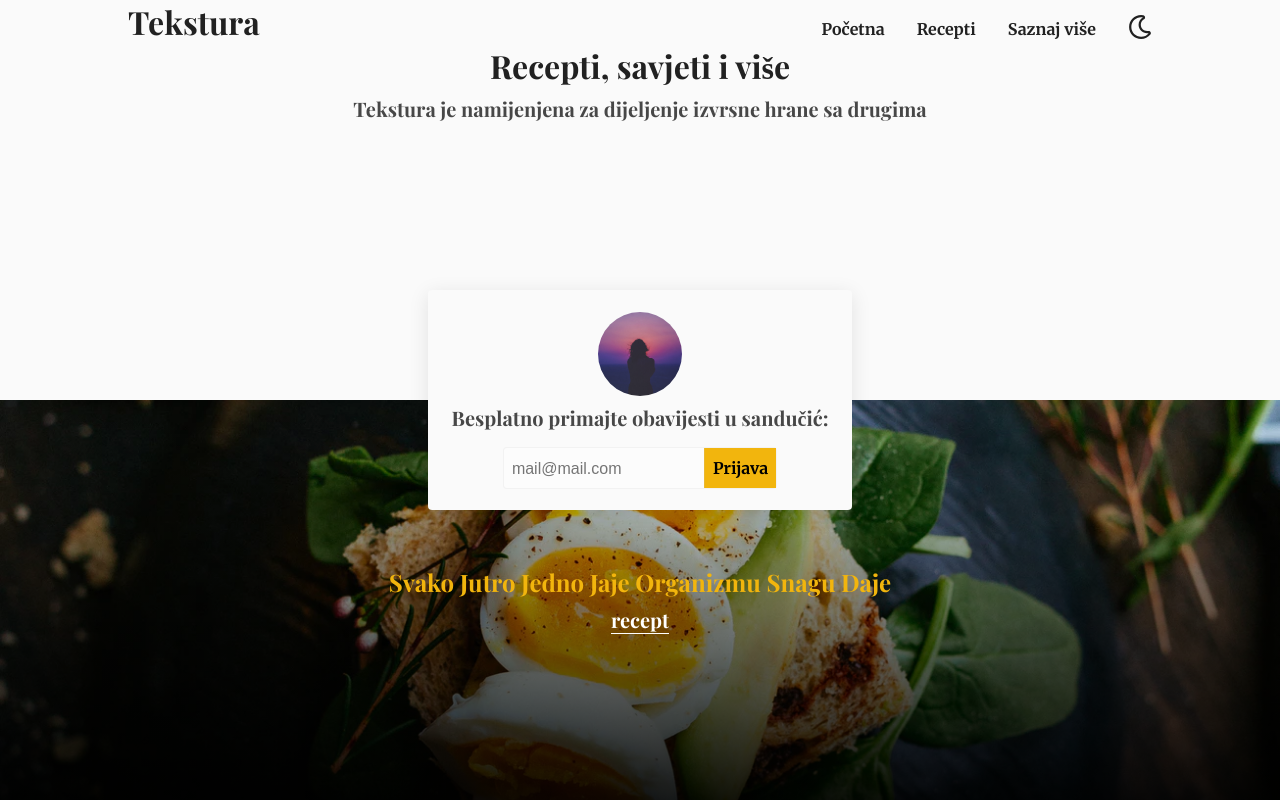
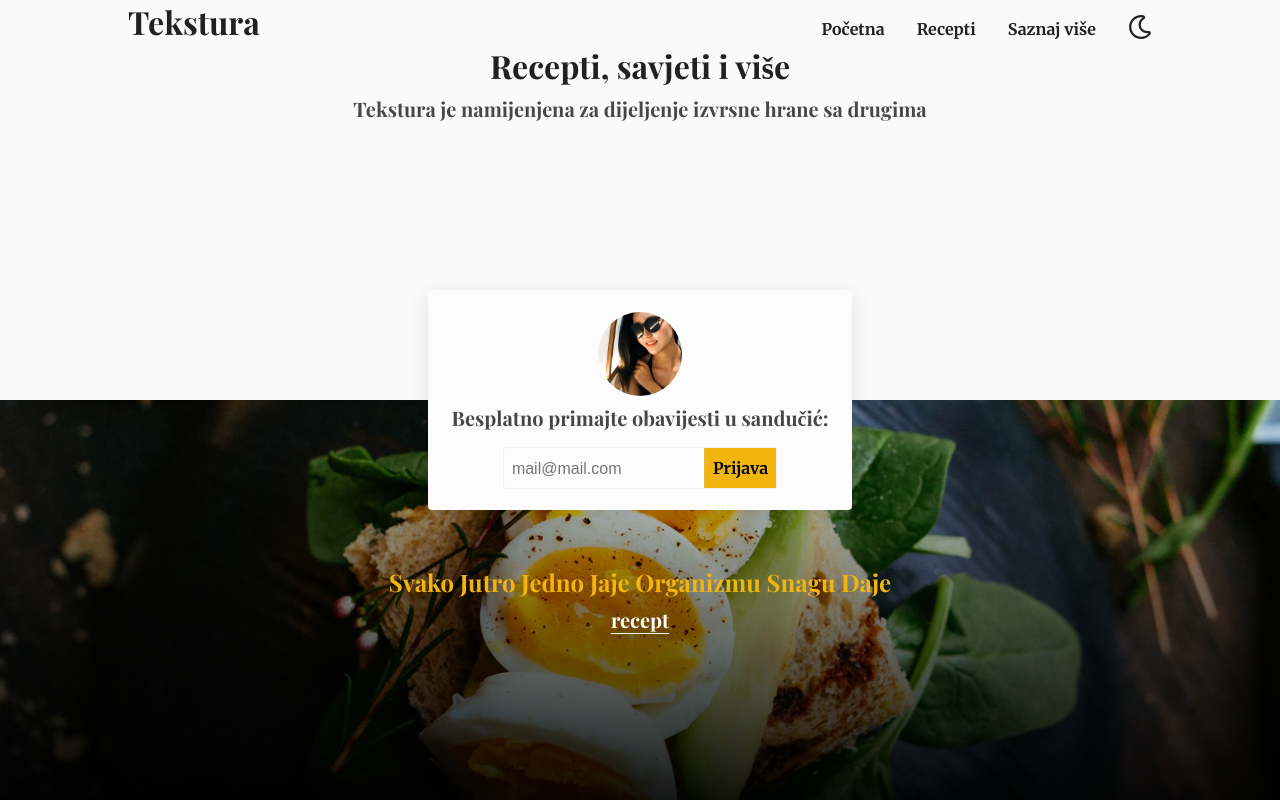
Before and after one commit to mattcroat/tekstura, a Next.js app: page / in a window 1280 px wide. Built offline with nearby package versions, Linux system fonts and the light colour scheme.

Commit message:
style: Adjust color, add placeholder image

```diff
--- a/styles/global.ts
+++ b/styles/global.ts
@@ -34,7 +34,7 @@
     --color-text-muted: hsl(0, 0%, 28%);
     --color-text-on-dark-bg: hsl(0, 0%, 100%);
     --color-primary-bg: hsl(0, 0%, 98%);
-    --color-secondary-bg: hsl(0, 0%, 98%);
+    --color-secondary-bg: hsl(0, 0%, 99%);
     --color-overlay-bg: linear-gradient(transparent, hsla(0, 0%, 0%, 90%));
     --color-input-text: hsl(0, 0%, 52%);
     --color-input-bg: hsl(0, 0%, 99%);
```
Also changed, not shown: components/About/About.tsx (+1 -6 lines), public/images/avatar.webp.
